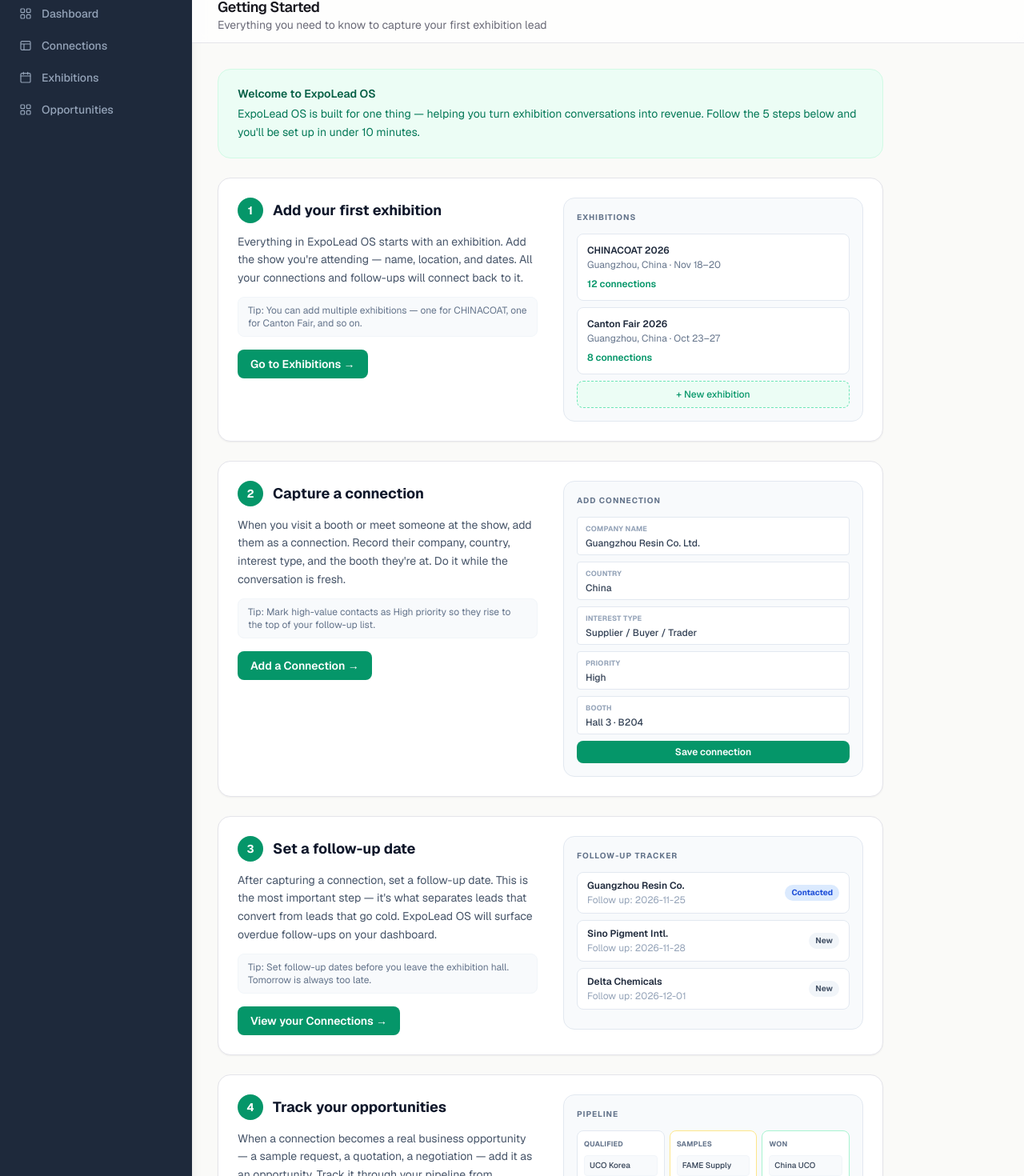
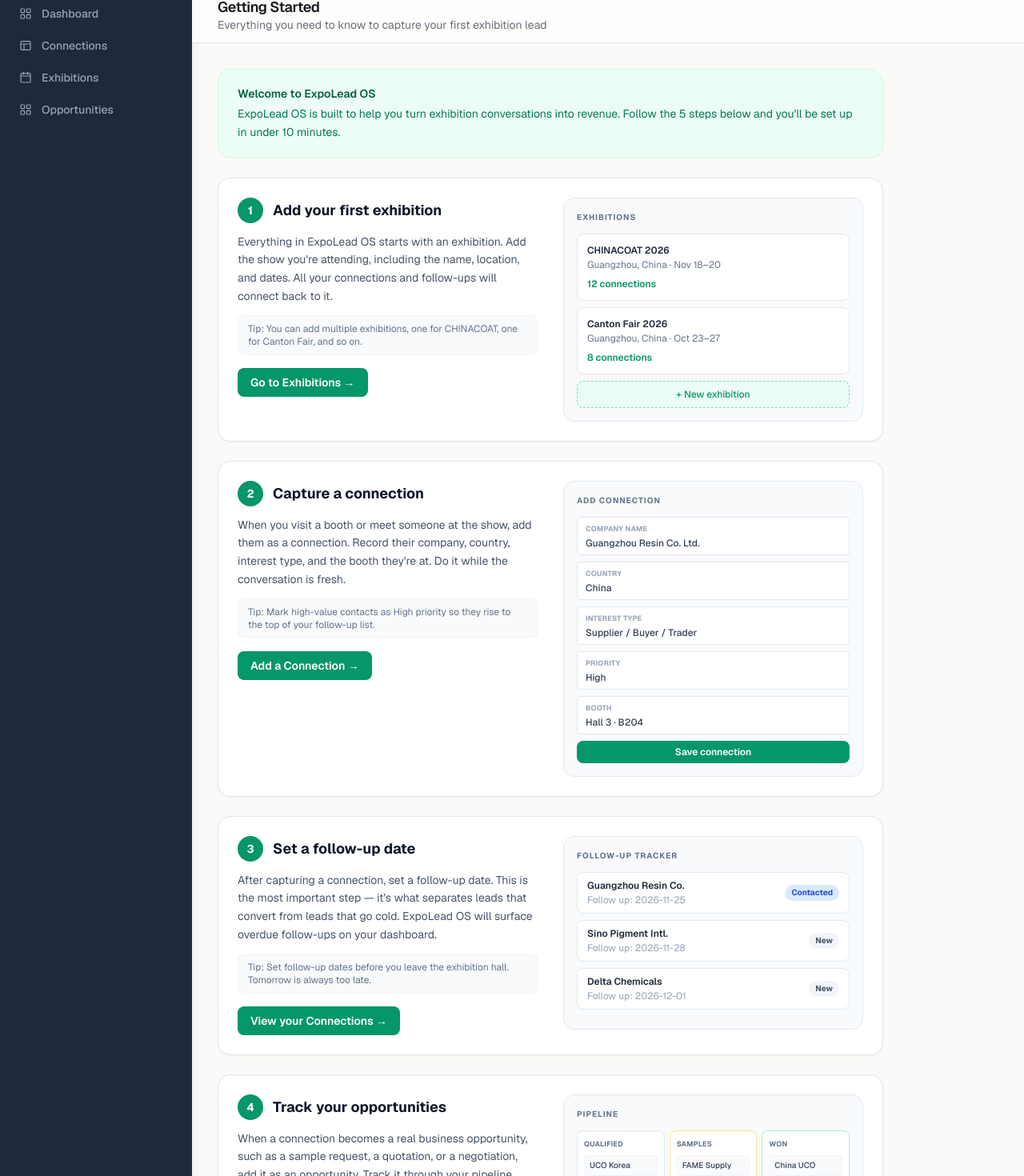
Before and after one commit to tradesoil-dev/expolead-os, a Next.js app: page /getting-started in a window 1280 px wide. Shown: the part 73-1543 px from the top of the page at 80% size. Built offline with nearby package versions, Linux system fonts and the light colour scheme; no server answers; the database is empty.

Commit message:
Remove em dashes from Getting Started page copy

```diff
--- a/app/(app)/getting-started/page.tsx
+++ b/app/(app)/getting-started/page.tsx
@@ -5,10 +5,10 @@
   {
     number: 1,
     title: "Add your first exhibition",
-    description: "Everything in ExpoLead OS starts with an exhibition. Add the show you're attending — name, location, and dates. All your connections and follow-ups will connect back to it.",
+    description: "Everything in ExpoLead OS starts with an exhibition. Add the show you're attending, including the name, location, and dates. All your connections and follow-ups will connect back to it.",
     cta: { label: "Go to Exhibitions →", href: "/exhibitions" },
     mockup: <ExhibitionMockup />,
-    tip: "Tip: You can add multiple exhibitions — one for CHINACOAT, one for Canton Fair, and so on.",
+    tip: "Tip: You can add multiple exhibitions, one for CHINACOAT, one for Canton Fair, and so on.",
   },
   {
     number: 2,
@@ -29,7 +29,7 @@
   {
     number: 4,
     title: "Track your opportunities",
-    description: "When a connection becomes a real business opportunity — a sample request, a quotation, a negotiation — add it as an opportunity. Track it through your pipeline from Qualified to Won.",
+    description: "When a connection becomes a real business opportunity, such as a sample request, a quotation, or a negotiation, add it as an opportunity. Track it through your pipeline from Qualified to Won.",
     cta: { label: "Go to Opportunities →", href: "/opportunities" },
     mockup: <OpportunityMockup />,
     tip: "Tip: Link your opportunity to the exhibition it came from so you know which shows deliver the best ROI.",
@@ -57,7 +57,7 @@
         <div className="rounded-2xl bg-emerald-50 border border-emerald-100 px-6 py-5">
           <p className="text-sm font-semibold text-emerald-800">Welcome to ExpoLead OS</p>
           <p className="mt-1 text-sm text-emerald-700 leading-relaxed">
-            ExpoLead OS is built for one thing — helping you turn exhibition conversations into revenue.
+            ExpoLead OS is built to help you turn exhibition conversations into revenue.
             Follow the 5 steps below and you'll be set up in under 10 minutes.
           </p>
         </div>
```
